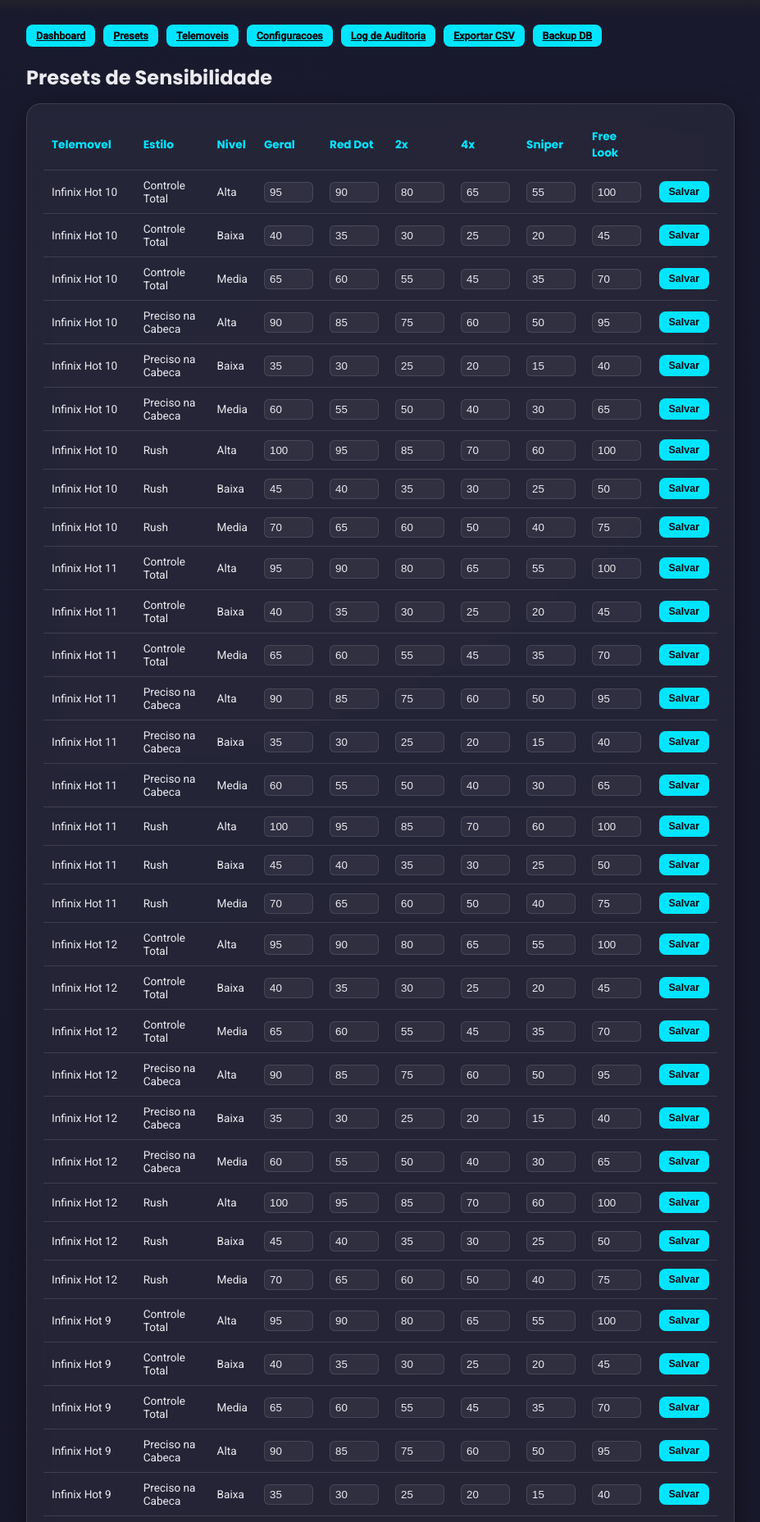
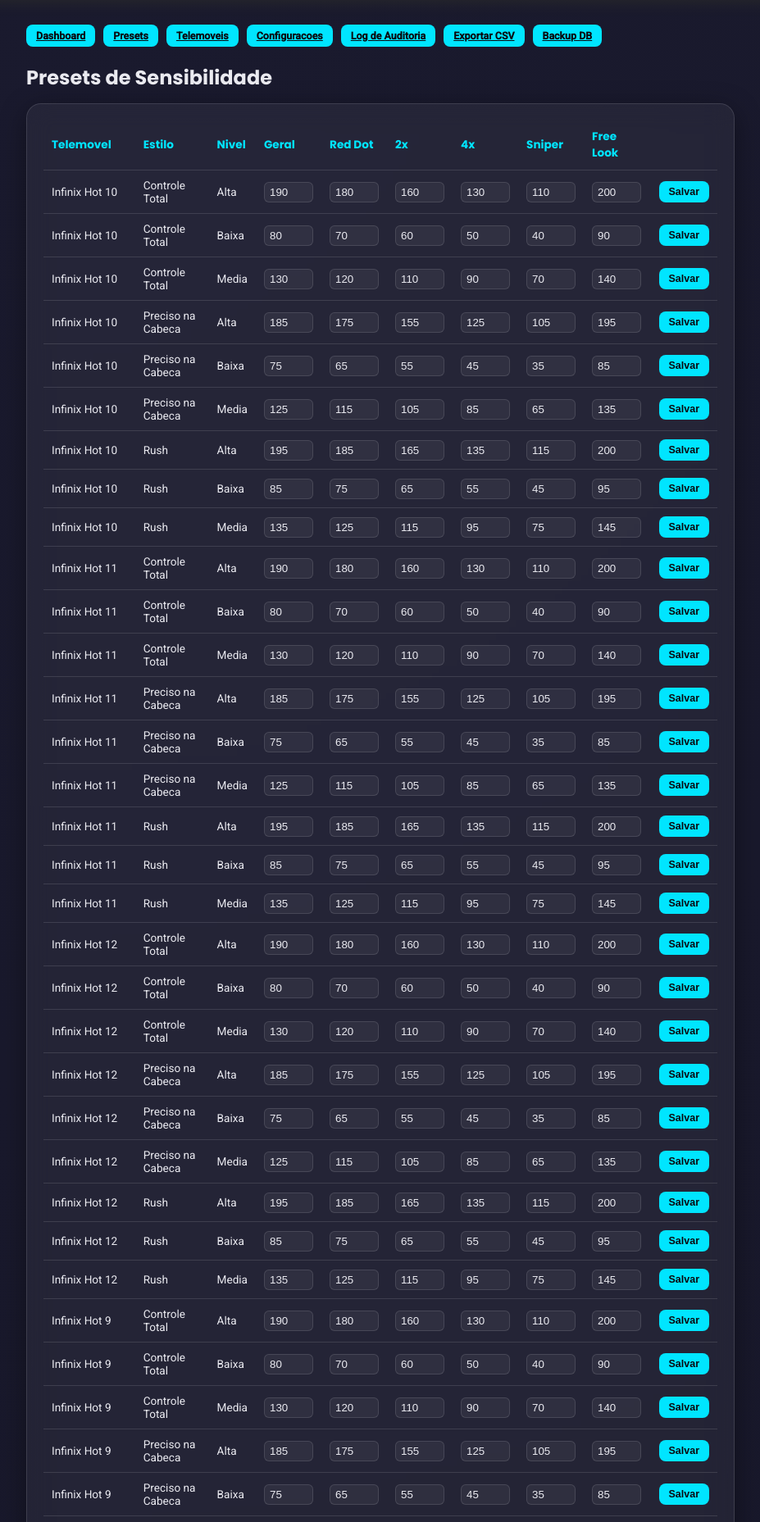
Before and after one commit to martonmauro0-max/geradorff, a Flask app: page /admin/configs in a window 1280 px wide. Shown: the part 63-1920 px from the top of the page at 82% size, without its empty margins (176-1103 px from the left). Run offline with Flask 3, Linux system fonts and the light colour scheme; the visitor is signed in with stand-in values (Sample User, id 1); data comes from the database, SQL or seed files in the repository.

Commit message:
Atualiza escala de sensibilidade de 0-100 para 0-200 (igual ao jogo)

```diff
--- a/app.py
+++ b/app.py
@@ -54,7 +54,7 @@
         db.close()
 
 
-def clamp(value, low=1, high=100):
+def clamp(value, low=0, high=200):
     return max(low, min(high, value))
 
 
@@ -145,9 +145,9 @@
 
 
     base_values = {
-        "Baixa":  {"general": 40, "red_dot": 35, "scope_2x": 30, "scope_4x": 25, "sniper": 20, "free_look": 45},
-        "Media":  {"general": 65, "red_dot": 60, "scope_2x": 55, "scope_4x": 45, "sniper": 35, "free_look": 70},
-        "Alta":   {"general": 95, "red_dot": 90, "scope_2x": 80, "scope_4x": 65, "sniper": 55, "free_look": 100},
+        "Baixa":  {"general": 80, "red_dot": 70, "scope_2x": 60, "scope_4x": 50, "sniper": 40, "free_look": 90},
+        "Media":  {"general": 130, "red_dot": 120, "scope_2x": 110, "scope_4x": 90, "sniper": 70, "free_look": 140},
+        "Alta":   {"general": 190, "red_dot": 180, "scope_2x": 160, "scope_4x": 130, "sniper": 110, "free_look": 200},
     }
     style_adjust = {"Rush": 5, "Preciso na Cabeca": -5, "Controle Total": 0}
 
@@ -221,9 +221,9 @@
 
 
 BASE_VALUES = {
-    "Baixa":  {"general": 40, "red_dot": 35, "scope_2x": 30, "scope_4x": 25, "sniper": 20, "free_look": 45},
-    "Media":  {"general": 65, "red_dot": 60, "scope_2x": 55, "scope_4x": 45, "sniper": 35, "free_look": 70},
-    "Alta":   {"general": 95, "red_dot": 90, "scope_2x": 80, "scope_4x": 65, "sniper": 55, "free_look": 100},
+    "Baixa":  {"general": 80, "red_dot": 70, "scope_2x": 60, "scope_4x": 50, "sniper": 40, "free_look": 90},
+    "Media":  {"general": 130, "red_dot": 120, "scope_2x": 110, "scope_4x": 90, "sniper": 70, "free_look": 140},
+    "Alta":   {"general": 190, "red_dot": 180, "scope_2x": 160, "scope_4x": 130, "sniper": 110, "free_look": 200},
 }
 STYLE_ADJUST = {"Rush": 5, "Preciso na Cabeca": -5, "Controle Total": 0}
 
--- a/templates/admin_configs.html
+++ b/templates/admin_configs.html
@@ -34,12 +34,12 @@
         <td>{{ c.device }}</td>
         <td>{{ c.style }}</td>
         <td>{{ c.level }}</td>
-        <td><input type="number" name="general" value="{{ c.general }}" min="1" max="100"></td>
-        <td><input type="number" name="red_dot" value="{{ c.red_dot }}" min="1" max="100"></td>
-        <td><input type="number" name="scope_2x" value="{{ c.scope_2x }}" min="1" max="100"></td>
-        <td><input type="number" name="scope_4x" value="{{ c.scope_4x }}" min="1" max="100"></td>
-        <td><input type="number" name="sniper" value="{{ c.sniper }}" min="1" max="100"></td>
-        <td><input type="number" name="free_look" value="{{ c.free_look }}" min="1" max="100"></td>
+        <td><input type="number" name="general" value="{{ c.general }}" min="0" max="200"></td>
+        <td><input type="number" name="red_dot" value="{{ c.red_dot }}" min="0" max="200"></td>
+        <td><input type="number" name="scope_2x" value="{{ c.scope_2x }}" min="0" max="200"></td>
+        <td><input type="number" name="scope_4x" value="{{ c.scope_4x }}" min="0" max="200"></td>
+        <td><input type="number" name="sniper" value="{{ c.sniper }}" min="0" max="200"></td>
+        <td><input type="number" name="free_look" value="{{ c.free_look }}" min="0" max="200"></td>
         <td><button class="btn-small" type="submit">Salvar</button></td>
         </form>
       </tr>
```
